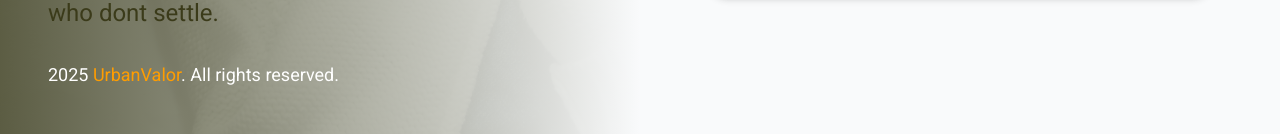
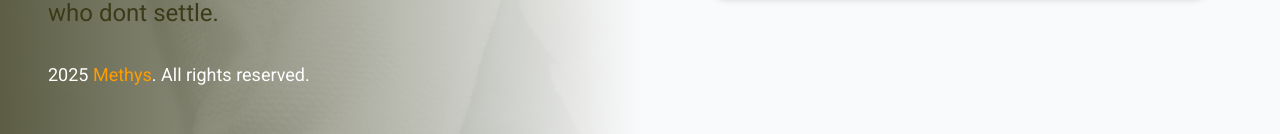
Before and after one commit to FotisDev/Methys, a Next.js app: page /login in a window 1280 px wide. Shown: the part 663-797 px from the top of the page. Built offline with nearby package versions, Linux system fonts and the light colour scheme; no server answers.

Commit message:
images update.

```diff
--- a/src/_lib/types.ts
+++ b/src/_lib/types.ts
@@ -59,7 +59,7 @@ export type ProductInDetails = {
   slug: string | null;
   price: number;
   description: string | null;
-  image_url: string | null;
+  image_url: string[] | null;
   is_offer?: boolean;
   categoryformen: {
     id: number;
--- a/src/app/(auth)/login/page.tsx
+++ b/src/app/(auth)/login/page.tsx
@@ -88,7 +88,7 @@ const SignInPage = () => {
 
           <div className="mt-8 text-sm md:text-lg">
             <p>
-              2025 <span className="text-default-yellow">UrbanValor</span>. All
+              2025 <span className="text-default-yellow">Methys</span>. All
               rights reserved.
             </p>
           </div>
--- a/src/components/cards/NewCollectionCard.tsx
+++ b/src/components/cards/NewCollectionCard.tsx
@@ -89,6 +89,10 @@ export default function NewCollectionCard({ item }: NewCollectionCardProps) {
     return category?.slug ?? "uncategorized";
   };
 
+  const defaultImg = item.image_url?.[0] ?? "/Articles.jpg";
+  const hoverImg = item.image_url?.[1] ?? defaultImg;
+
+
   return (
     <Link
       href={`/products/${getCategoryPath()}/${item.slug ?? ""}`}
@@ -99,10 +103,13 @@ export default function NewCollectionCard({ item }: NewCollectionCardProps) {
       <section className="relative w-full bg-white ">
         <div className="relative w-full h-[40vh] sm:h-[45vh] md:h-[50vh] lg:h-[70vh]">
           <Image
-            src={hovered ? "/articles.jpg" : item.image_url ?? "/Articles.jpg"}
+            src={hovered ? hoverImg : defaultImg}
             alt={item.name}
             fill
-            sizes="(max-width: 640px) 100vw, (max-width: 768px) 50vw, (max-width: 1024px) 33vw, 25vw"
+            sizes="(max-width: 640px) 100vw,
+           (max-width: 768px) 50vw,
+           (max-width: 1024px) 33vw,
+           25vw"
             className="object-cover object-center transition duration-500 ease-in-out"
             quality={100}
             priority
```
